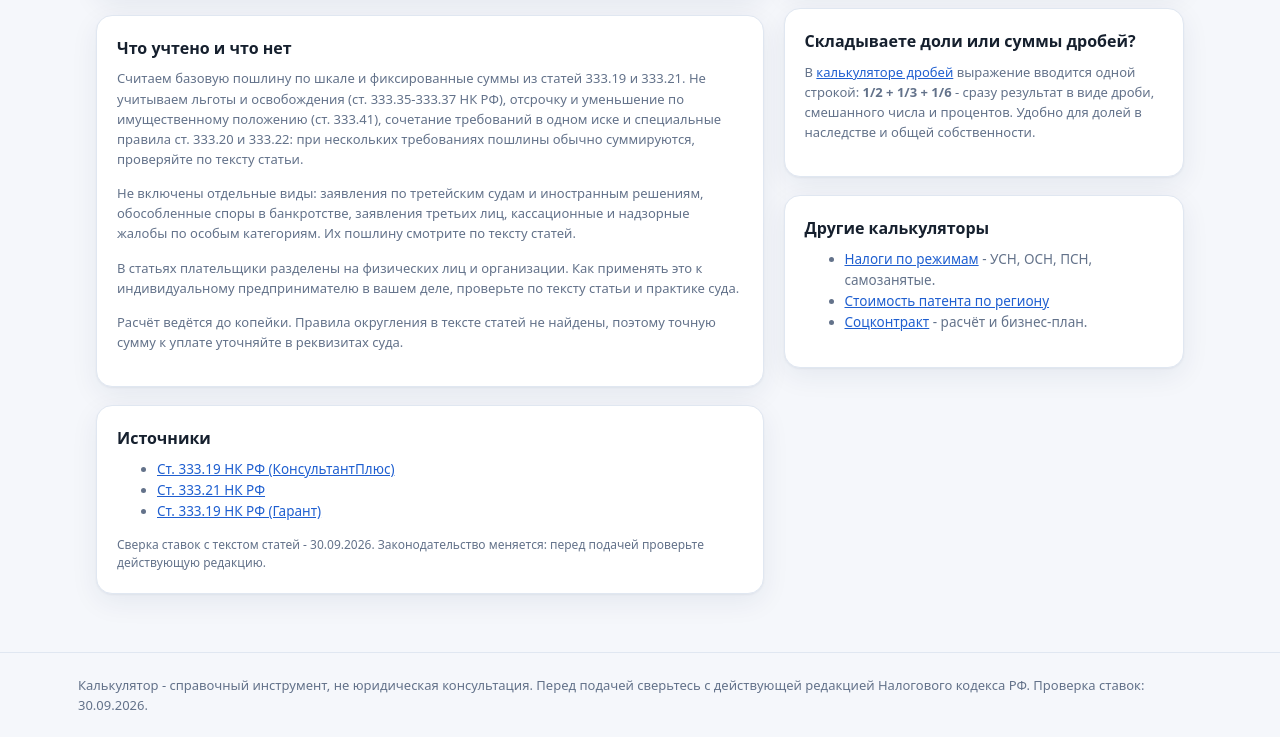
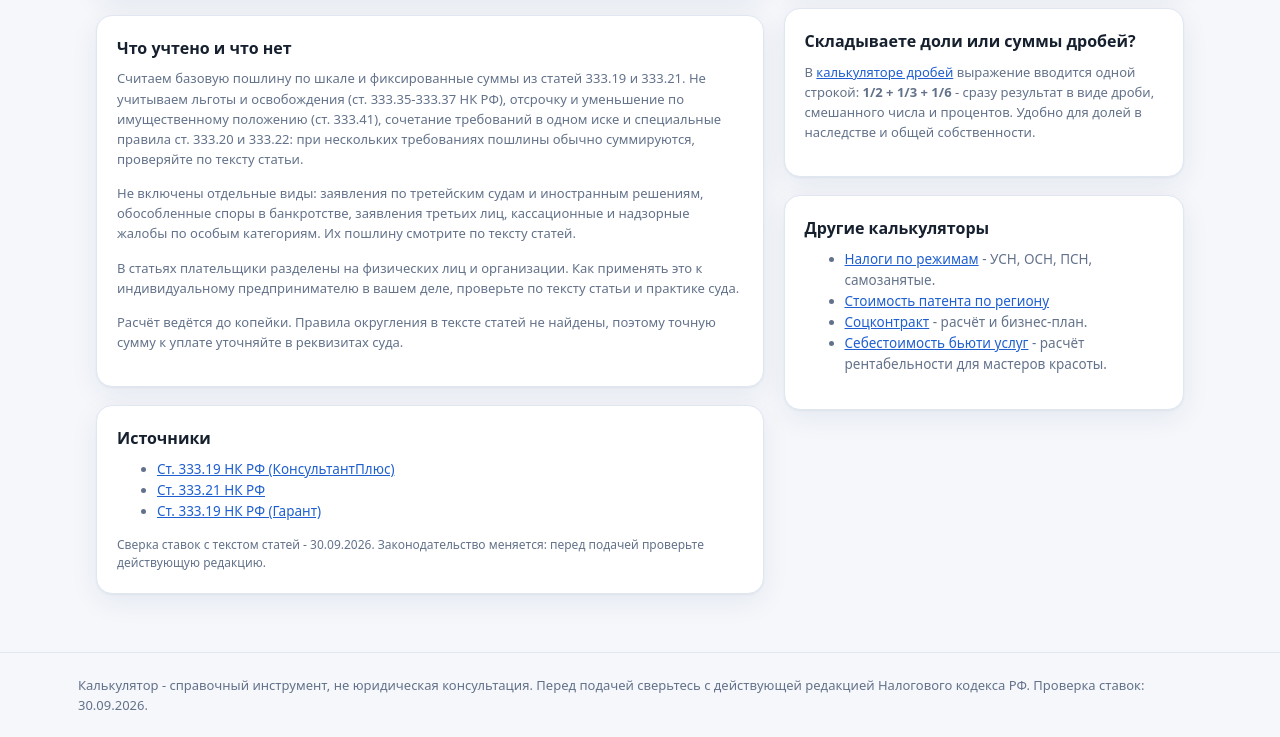
Before and after one commit to kalkulyator-yurista/kalkulyator-yurista.github.io, a plain HTML site: page index.html in a window 1280 px wide. Shown: the part 672-1409 px from the top of the page. Drawn offline with Linux system fonts and the light colour scheme.

Commit message:
feat: ссылки на другие калькуляторы

```diff
--- a/index.html
+++ b/index.html
@@ -101,6 +101,7 @@
         <li><a href="https://kalkulyator-nalogov.github.io/?from=kalkulyator-yurista" target="_blank" rel="noopener">Налоги по режимам</a> - УСН, ОСН, ПСН, самозанятые.</li>
         <li><a href="https://kalkulyator-nalogov.github.io/patent.html?from=kalkulyator-yurista" target="_blank" rel="noopener">Стоимость патента по региону</a></li>
         <li><a href="https://kalkulyator-soc-kontrakta.github.io/?from=kalkulyator-yurista" target="_blank" rel="noopener">Соцконтракт</a> - расчёт и бизнес-план.</li>
+        <li><a href="https://kalkulyator-mastera.github.io/?from=kalkulyator-yurista" target="_blank" rel="noopener">Себестоимость бьюти услуг</a> - расчёт рентабельности для мастеров красоты.</li>
       </ul>
     </div>
   </div>
```
Also changed, not shown: drobi.html (+1 -0 lines).
